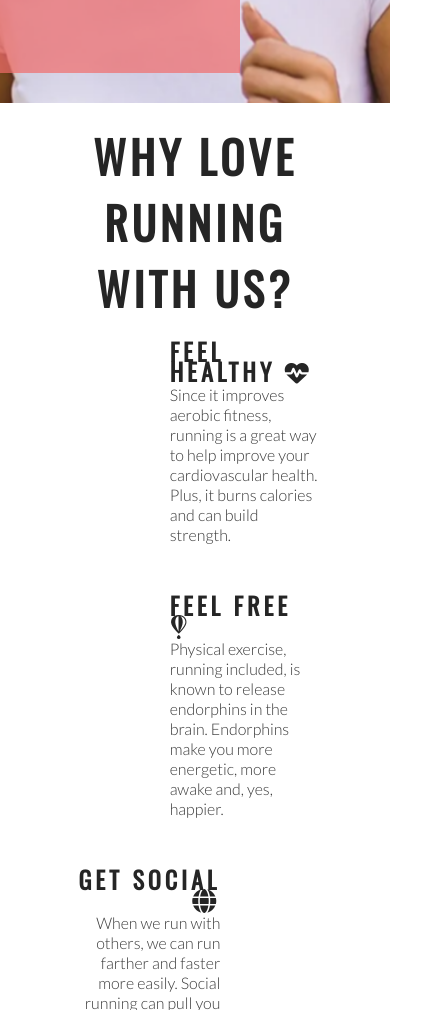
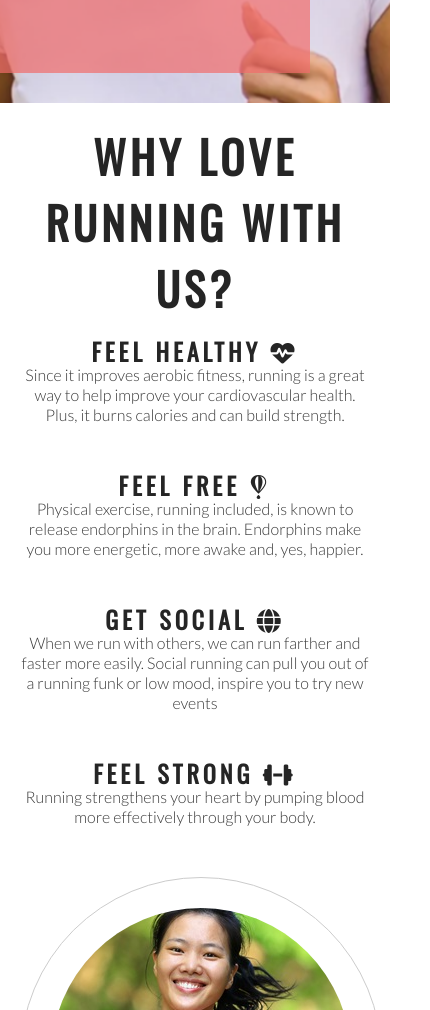
Before and after one commit to h-bails/love-running, a plain HTML site: page index.html in a window 390 px wide. Shown: the part 618-1628 px from the top of the page, 430 px wide, since content can reach past the window. Drawn offline with nearby package versions, Linux system fonts and the light colour scheme.

Commit message:
add media query to club ethos section for mobile

```diff
--- a/assets/css/style.css
+++ b/assets/css/style.css
@@ -268,9 +268,33 @@ footer {
 @media screen and (max-width: 950px) {
     #menu {
         clear: left;
-        float: right;
+        float: left;
         margin-left: 30px;
         margin-bottom: 20px;
         line-height: 25px;
     }
+
+    #cover-text {
+        left: 0;
+    }
+
+    #club-ethos {
+        width: 90%;
+        height: 1200px;
+        margin: 0 auto;
+    }
+
+    .left-about-heading, .right-about-heading {
+        width: inherit;
+    }
+
+    .left-about-heading h2, .right-about-heading h2 {
+        width: 100%;
+        text-align: center;
+    }
+
+    .left-about-heading p, .right-about-heading p {
+        text-align: center;
+        padding: 1 20px;
+    }
 }
--- a/index.html
+++ b/index.html
@@ -34,12 +34,12 @@
         <h2 id="welcome">Why love running with us?</h2>
         <div id="left-about">
            <div class="left-about-heading">
-                <h1>Feel healthy <i class="fas fa-heartbeat"></i></h1>
+                <h2>Feel healthy <i class="fas fa-heartbeat"></i></h2>
                 <hr>
                 <p>Since it improves aerobic fitness, running is a great way to help improve your cardiovascular health. Plus, it burns calories and can build strength.</p>
            </div>
             <div class="left-about-heading">
-                <h1>Feel free <i class="fab fa-fly"></i></i></h1>
+                <h2>Feel free <i class="fab fa-fly"></i></i></h2>
                 <hr>
                 <p>Physical exercise, running included, is known to release endorphins in the brain. Endorphins make you more energetic, more awake and, yes, happier.</p>
            </div>
```
